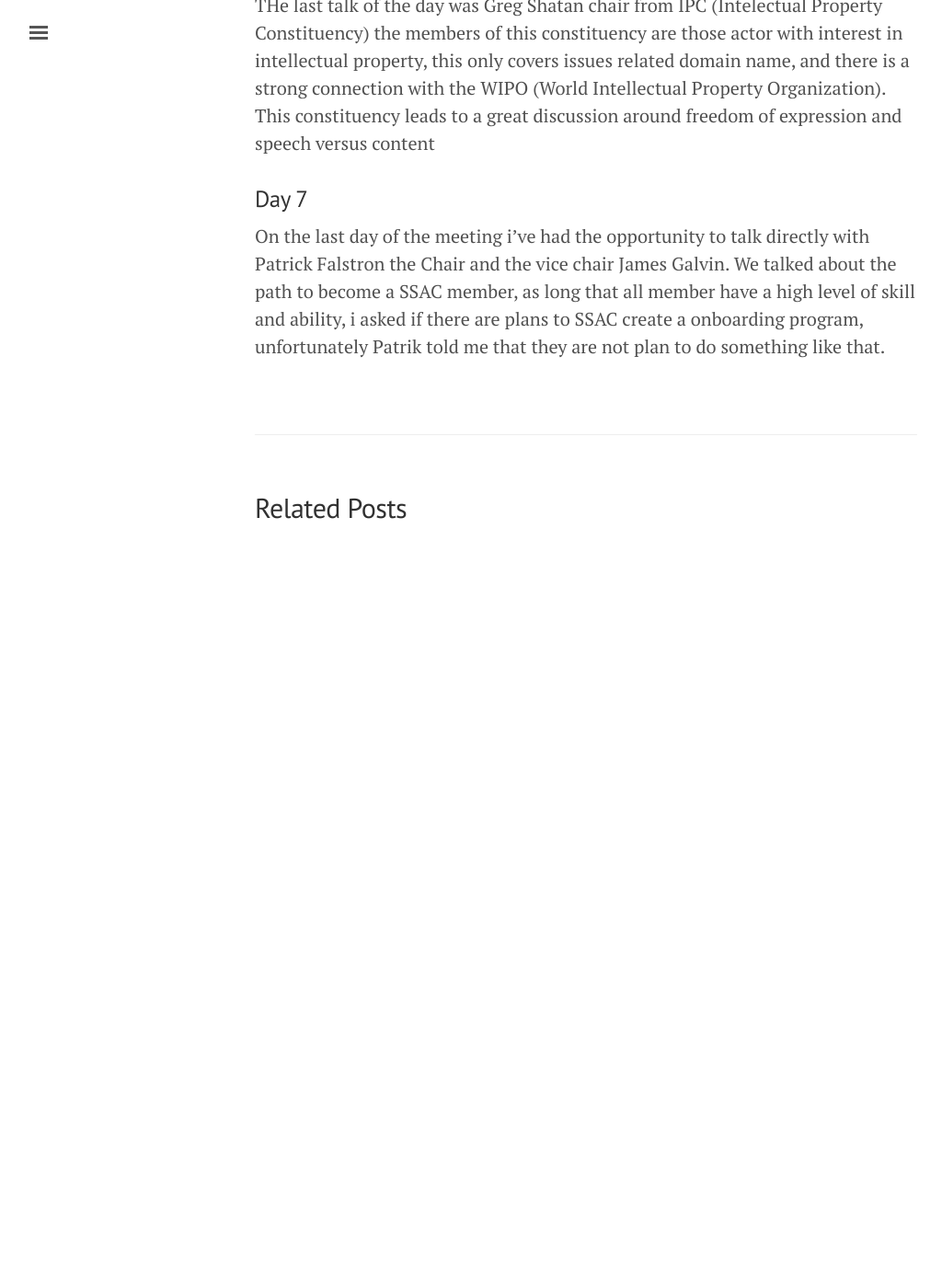
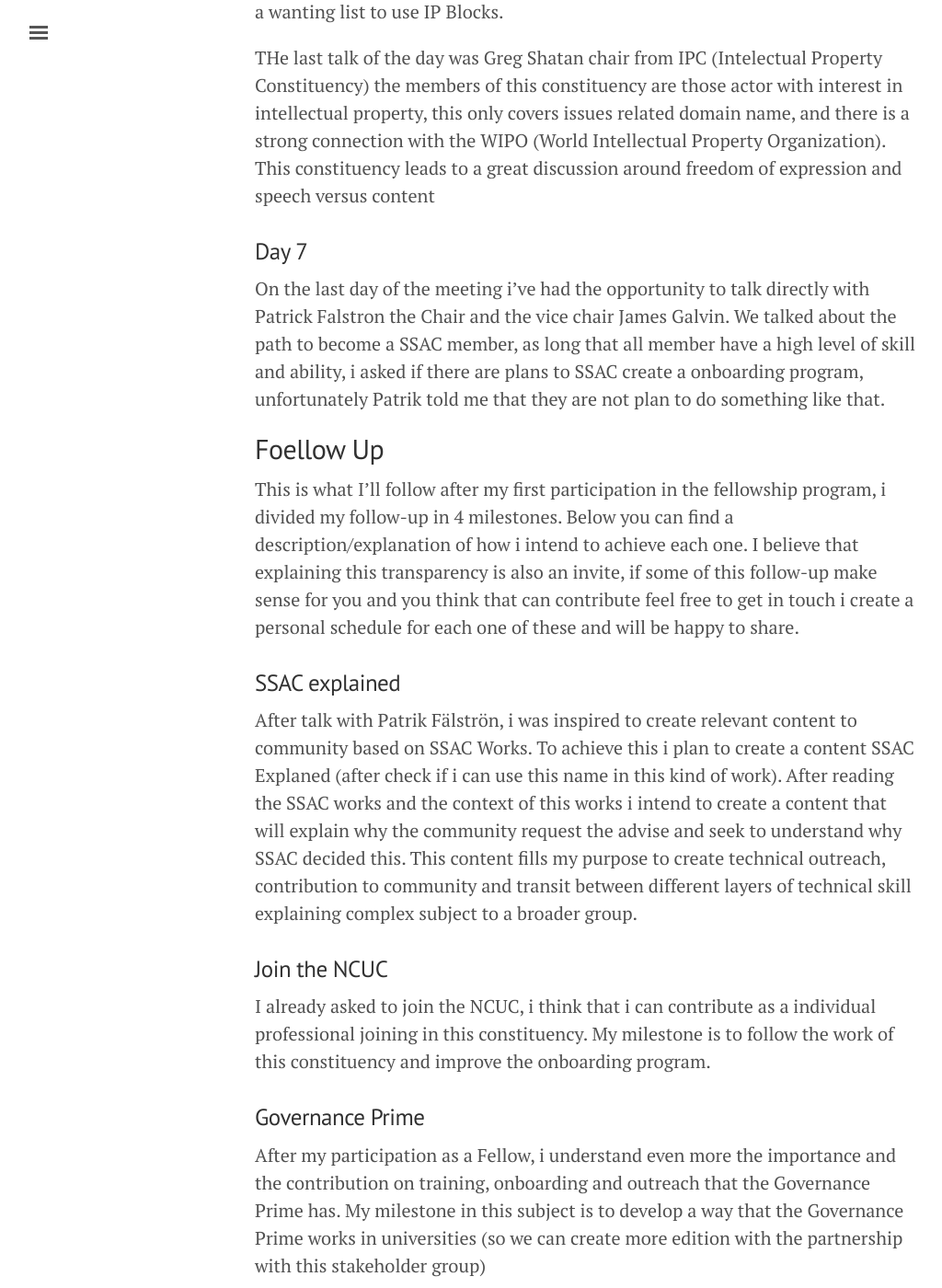
Before and after one commit to mourackb/moura.github.io, a Jekyll site: the page built from _posts/2016-11-27-Fellow Report-ICANN57.md, in a window 1280 px wide and 1400 px high, scrolled down 10069 px. Shown: the whole window at 92% size, without its empty margins (3-1027 px from the left). Built offline with Jekyll 4.4.1, drawn with Linux system fonts in a browser that asks for light colours; before the commit the page ends 10699 px from its top, so only the background shows below that; some of the changed text lies outside the part shown.

Commit message:
Update 2016-11-27-Fellow Report-ICANN57.md

```diff
--- a/_posts/2016-11-27-Fellow Report-ICANN57.md
+++ b/_posts/2016-11-27-Fellow Report-ICANN57.md
@@ -29,6 +29,8 @@
 This was very important for me, i understand that be NextGen member and be a Fellow is very different. This difference will make the process unique again, and this was exciting for me.
 
 A few months before the start of Icann57 meeting i discover that Renata Aquino would be my coach in the Fellow. Such an honor (and maybe a bit of luck) to get in touch with someone who seems to understand and is so didactic to explain about our main struggles. Having Renata as a coach was almost as a Yoda-Luke relationship. The good part is that we are from different Brazil's i am from south and she is from northeast, completely different Brazil but at same time is the same Brazil. Looks confusing and it is, even from someone who is born and raise here
+
+## During the Meeting
 
 ### Day 1
 
@@ -124,3 +126,22 @@
 
 ### Day 7
 On the last day of the meeting i've had the opportunity to talk directly with Patrick Falstron the Chair and the vice chair James Galvin. We talked about the  path to become a SSAC member, as long that all member have a high level of skill and ability, i asked if there are plans to SSAC create a onboarding program, unfortunately Patrik told me that they are not plan to do something like that.
+
+## Foellow Up
+
+This is what I'll follow after my first participation in the fellowship program, i divided my follow-up in 4 milestones. Below you can find a description/explanation of how i intend to achieve each one. I believe that explaining this transparency is also an invite, if some of this follow-up make sense for you and you think that can contribute feel free to get in touch i create a personal schedule for each one of these and will be happy to share.
+
+### SSAC explained
+After talk with Patrik Fälströn, i was inspired to create relevant content to community based on SSAC Works. To achieve this i plan to create a content SSAC Explaned (after check if i can use this name in this kind of work). After reading the SSAC works and the context of this works i intend to create a content that will explain why the community request the advise and seek to understand why SSAC decided this. This content fills my purpose to create technical outreach, contribution to community and transit between different layers of technical skill explaining complex subject to a broader group.
+
+### Join the NCUC
+I already asked to join the NCUC, i think that i can contribute as a individual professional joining in this constituency. My milestone is to follow the work of this constituency and improve the onboarding program.
+
+### Governance Prime
+After my participation as a Fellow, i understand even more the importance and the contribution on training, onboarding and outreach that the Governance Prime has. My milestone in this subject is to develop a way that the Governance Prime works in universities (so we can create more edition with the partnership with this stakeholder group)
+
+### IcannWikiPtbr
+One of the milestone is to produce Brazilian Portuguese content in ICANNWiki, to achieve this milestone cooperation is needed, the path to reach this cooperation is by inviting all stakeholders and institutions that acts in the ICANN ecosystem to colaborate creating their pages. Next, i'll invite the Governance Prime students to create content that they think lacking. Next will try to organize some ICANNWiki hackatons to introduce the platform and the content in a more abroad way.
+
+### Expanding the community
+My last milestone is the tougher, my milestone is to expand the community as a whole, i intend to do this by explaining the ICANN's work and inviting more 10 people to enter and participate in the some Constituency, Advisory committee, support Organization or join some Review Team.
```
